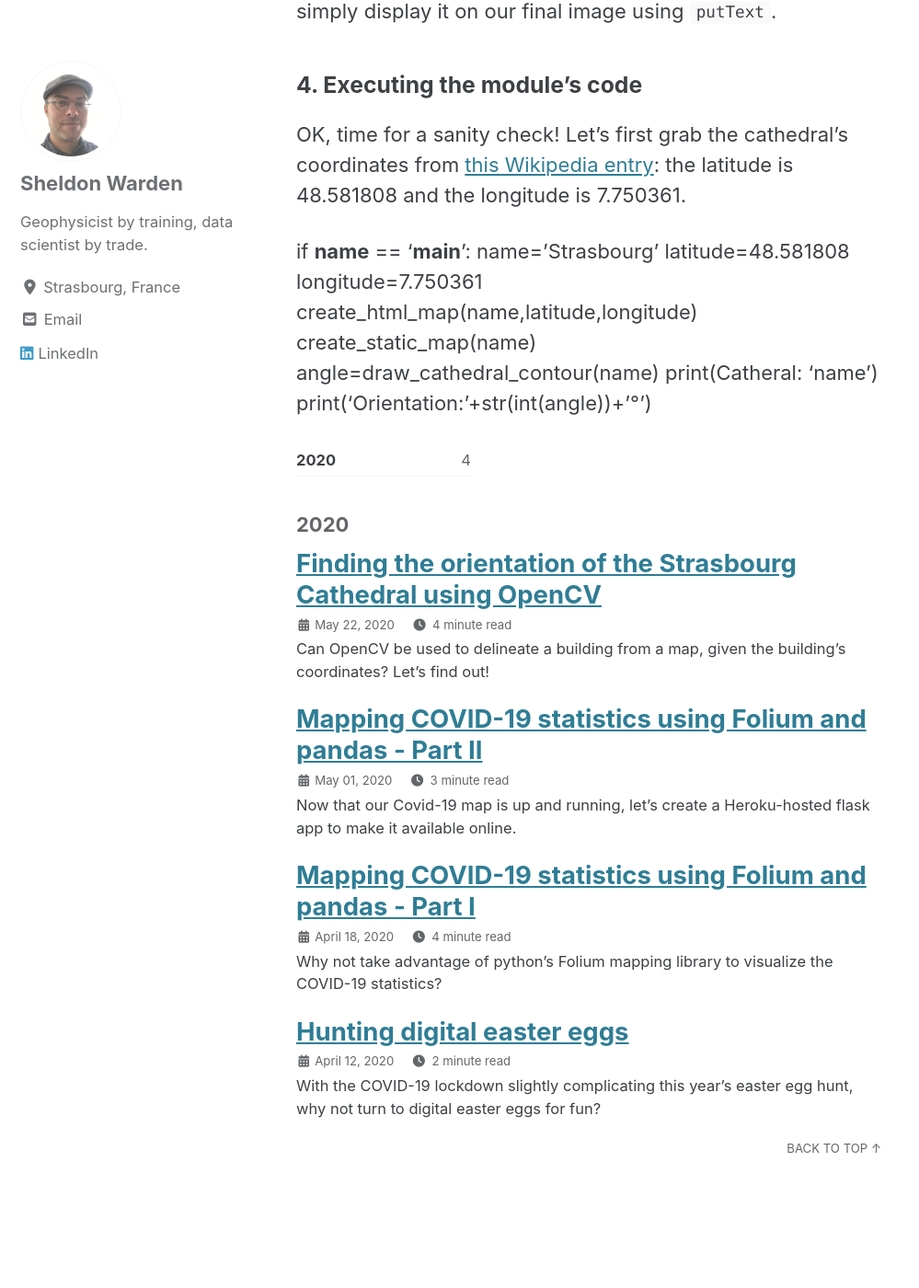
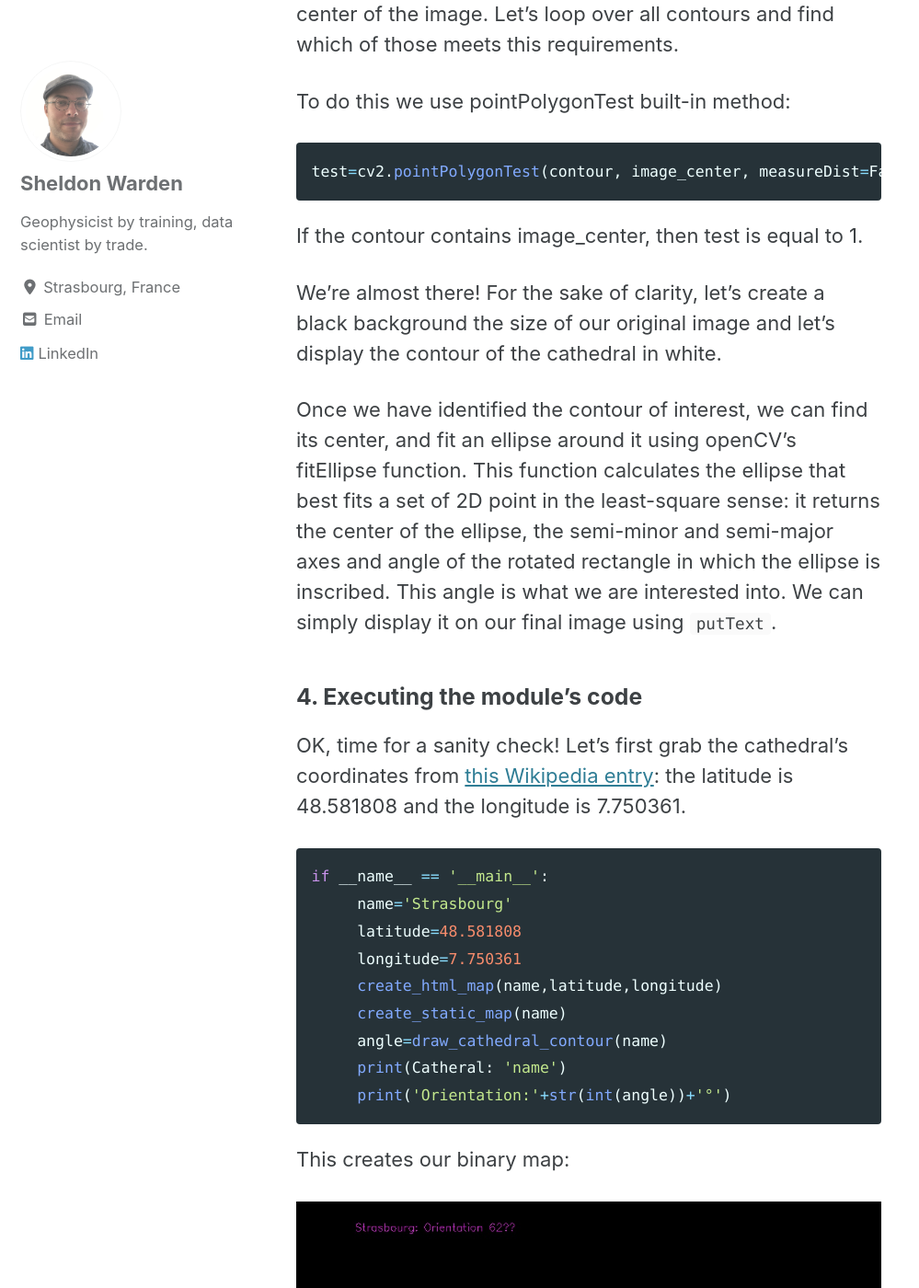
Before and after one commit to Ovide19/blog, a Jekyll site: the page built from _posts/2020-05-22-cathedral.md, in a window 1280 px wide and 1400 px high, scrolled down 6248 px. Shown: the whole window at 92% size, without its empty margins (0-999 px from the left). Built offline with Jekyll 4.4.1, drawn with Linux system fonts in a browser that asks for light colours; cached includes are drawn as plain includes; nearby versions of some CDN libraries.

Commit message:
add Strasbourg map

````diff
--- a/_posts/2020-05-22-cathedral.md
+++ b/_posts/2020-05-22-cathedral.md
@@ -142,6 +144,7 @@
 OK, time for a sanity check!
 Let’s first grab the cathedral’s coordinates from [this Wikipedia entry](https://en.wikipedia.org/wiki/List_of_tallest_church_buildings): the latitude is 48.581808 and the longitude is 7.750361.
 
+```python
 if __name__ == '__main__':
      name='Strasbourg'
      latitude=48.581808
@@ -151,3 +154,8 @@
      angle=draw_cathedral_contour(name)
      print(Catheral: 'name')
      print('Orientation:'+str(int(angle))+'°')
+```
+
+This creates our binary map:
+
+![Contour of Strasbourg cathedral](/blog/assets/images/Strasbourg_binary.jpg)
````
Also changed, not shown: other parts of _posts/2020-05-22-cathedral.md (+2 -0 lines), assets/images/Strasbourg.png (added), assets/images/Strasbourg_binary.jpg (added).
